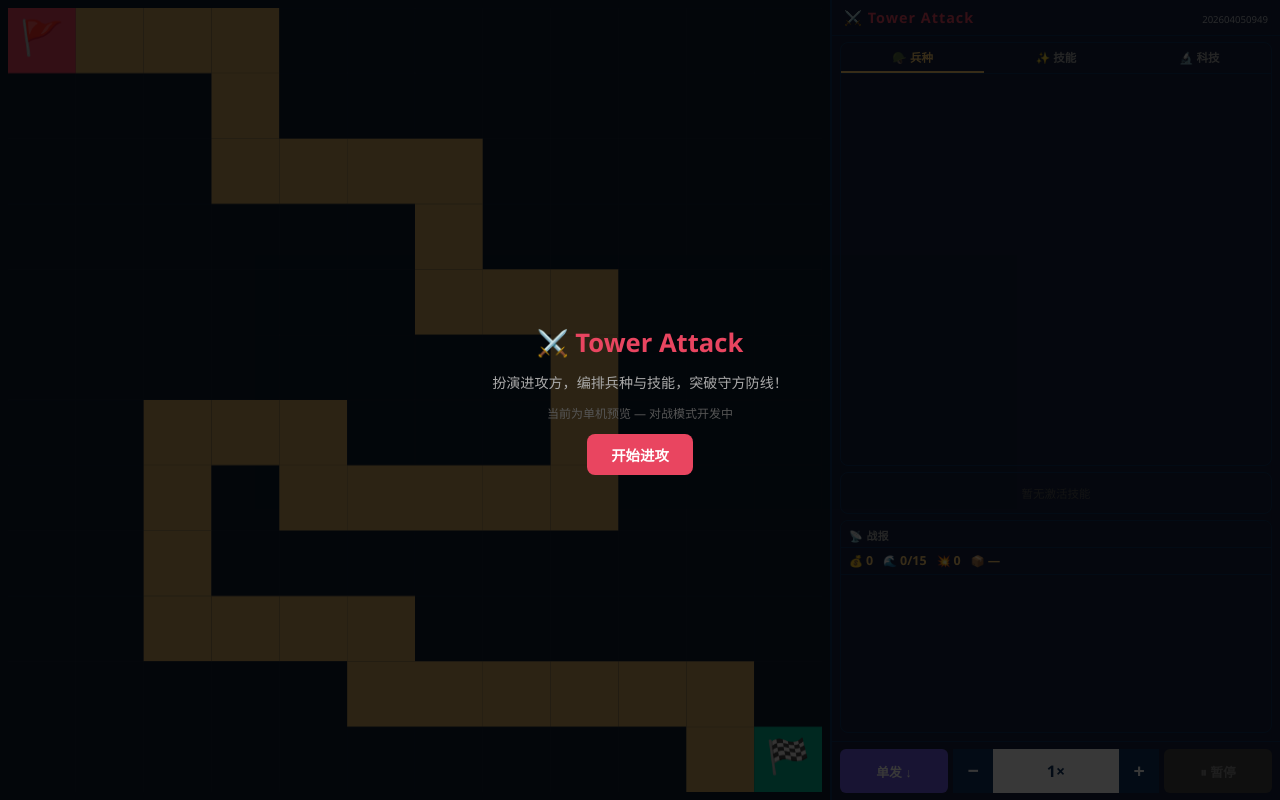
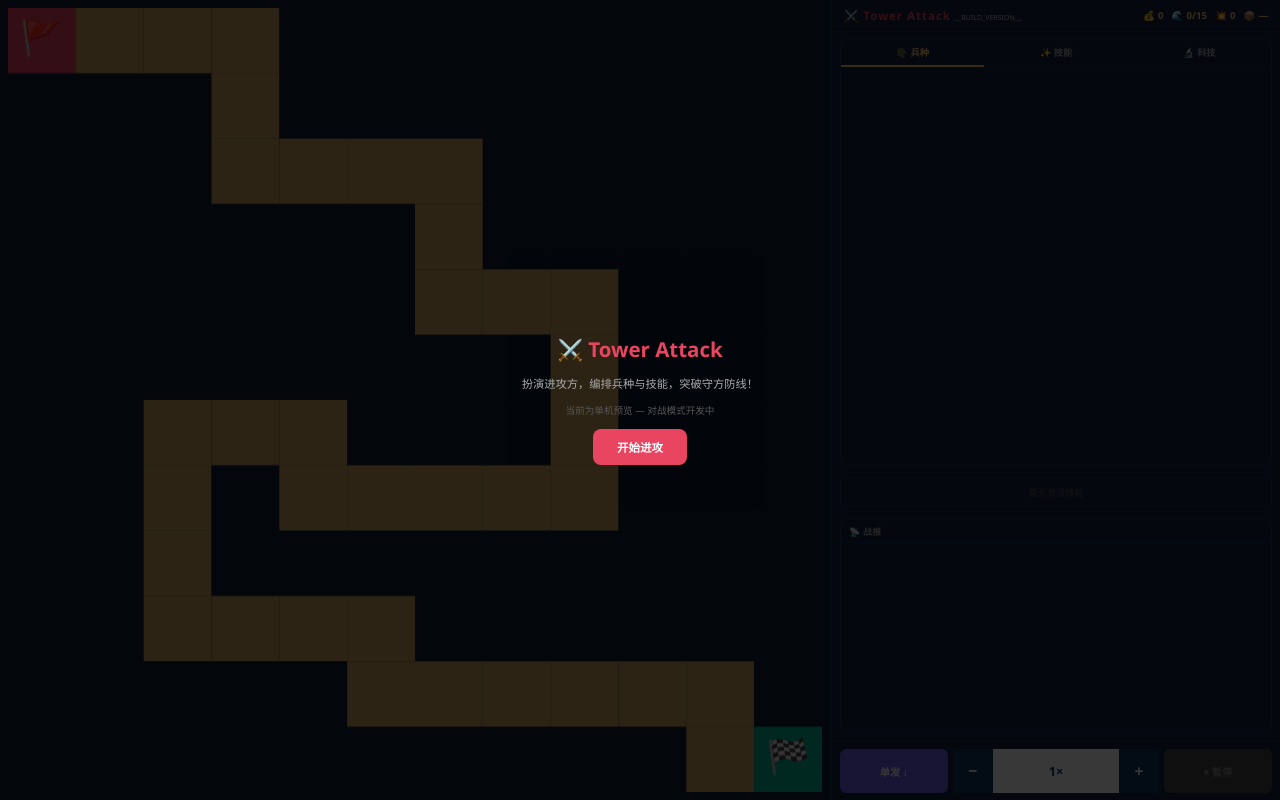
Before and after one commit to rocman/clawbot-playground, a plain HTML site: page games/tower-attack/index.html in a window 1280 px wide. Drawn offline with Linux system fonts and the light colour scheme.

Commit message:
fix: HUD stats back in title bar; version white; global 80% scale

```diff
--- a/games/tower-attack/index.html
+++ b/games/tower-attack/index.html
@@ -4,7 +4,7 @@
 <meta charset="UTF-8">
 <meta name="viewport" content="width=device-width, initial-scale=1.0, user-scalable=no">
 <title>Tower Attack — 进攻方</title>
-<meta name="build-version" content="202604050949">
+<meta name="build-version" content="__BUILD_VERSION__">
 <style>
 *,*::before,*::after{box-sizing:border-box;margin:0;padding:0;}
 html,body{width:100%;height:100%;overflow:hidden;background:#0d1b2e;color:#eee;
@@ -13,6 +13,7 @@ html,body{width:100%;height:100%;overflow:hidden;background:#0d1b2e;color:#eee;
 /* ══════════════════════════════════
    COMMON
 ══════════════════════════════════ */
+html{font-size:80%;}
 body{display:flex;flex-direction:column;}
 
 /* ── Top bar (portrait only) ── */
@@ -24,13 +25,6 @@ body{display:flex;flex-direction:column;}
 
 /* Stats */
 .stat-row{display:flex;gap:8px;flex-wrap:wrap;}
-.hud-stat-bar{
-  display:flex;gap:10px;flex-wrap:wrap;flex-shrink:0;
-  padding:4px 8px 5px;border-bottom:1px solid #0f3460;
-  background:#16213e;position:sticky;top:0;z-index:1;
-}
-.hud-stat-bar .stat .label{color:#aaa;font-size:0.7rem;}
-.hud-stat-bar .stat .val{font-weight:bold;color:#fdcb6e;font-size:0.78rem;}
 .stat{display:flex;align-items:center;gap:3px;font-size:0.75rem;}
 .stat .label{color:#aaa;}
 .stat .val{font-weight:bold;color:#fdcb6e;}
@@ -160,15 +154,6 @@ canvas{display:block;width:100%;height:100%;}
   background:#16213e;border:1px solid #0f3460;border-radius:8px;
   display:flex;flex-direction:column;overflow:hidden;
 }
-#log-panel, #log-panel-pt {
-  overflow-y:auto;
-}
-#log-panel .panel-title,
-#log-panel-pt .panel-title {
-  position:sticky;top:0;z-index:2;background:#16213e;flex-shrink:0;
-}
-/* log 区域不再自带 overflow，由父 panel 统一滚动 */
-#log, #log-pt { overflow-y:visible; flex:none; }
 /* landscape: queue 固定高度由内容撑开，log 吃剩余空间 */
 #build-panel { flex: 2 1 0; }
 #queue-panel { flex: 0 0 auto; }
@@ -378,10 +363,13 @@ canvas{display:block;width:100%;height:100%;}
 
 <!-- Portrait top bar -->
 <header id="header-portrait">
-  <h1 style="display:flex;align-items:baseline;justify-content:space-between;width:100%">
-    <span>⚔️ Tower Attack</span>
-    <span style="font-size:0.6rem;color:#fff;font-weight:normal;letter-spacing:0;opacity:.7">202604050949</span>
-  </h1>
+  <h1>⚔️ Tower Attack <span id="ver-pt" style="font-size:0.55rem;color:#fff;font-weight:normal;letter-spacing:0;opacity:.75">__BUILD_VERSION__</span></h1>
+  <div class="stat-row">
+    <div class="stat"><span class="label">💰</span><span class="val" id="hud-gold-p">0</span></div>
+    <div class="stat"><span class="label">🌊</span><span class="val" id="hud-wave-p">0/15</span></div>
+    <div class="stat"><span class="label">💥</span><span class="val" id="hud-breach-p">0</span></div>
+    <div class="stat"><span class="label">📦</span><span class="val" id="hud-quota-p">—</span></div>
+  </div>
 </header>
 
 <div id="content">
@@ -421,12 +409,6 @@ canvas{display:block;width:100%;height:100%;}
     <div id="panel-right-pt">
       <div class="panel" id="log-panel-pt">
         <div class="panel-title">📡 战报</div>
-        <div class="hud-stat-bar" id="hud-stat-bar-pt">
-          <div class="stat"><span class="label">💰</span><span class="val" id="hud-gold-p">0</span></div>
-          <div class="stat"><span class="label">🌊</span><span class="val" id="hud-wave-p">0/15</span></div>
-          <div class="stat"><span class="label">💥</span><span class="val" id="hud-breach-p">0</span></div>
-          <div class="stat"><span class="label">📦</span><span class="val" id="hud-quota-p">—</span></div>
-        </div>
         <div id="log-pt"></div>
       </div>
       <div class="panel" id="queue-panel-pt">
@@ -451,10 +433,13 @@ canvas{display:block;width:100%;height:100%;}
   <!-- Sidebar (landscape only) -->
   <div id="sidebar">
     <div id="sidebar-header">
-      <h1 style="display:flex;align-items:baseline;justify-content:space-between;width:100%">
-        <span>⚔️ Tower Attack</span>
-        <span style="font-size:0.6rem;color:#fff;font-weight:normal;letter-spacing:0;opacity:.7">202604050949</span>
-      </h1>
+      <h1>⚔️ Tower Attack <span id="ver-l" style="font-size:0.55rem;color:#fff;font-weight:normal;letter-spacing:0;opacity:.75">__BUILD_VERSION__</span></h1>
+      <div class="stat-row">
+        <div class="stat"><span class="label">💰</span><span class="val" id="hud-gold-l">0</span></div>
+        <div class="stat"><span class="label">🌊</span><span class="val" id="hud-wave-l">0/15</span></div>
+        <div class="stat"><span class="label">💥</span><span class="val" id="hud-breach-l">0</span></div>
+        <div class="stat"><span class="label">📦</span><span class="val" id="hud-quota-l">—</span></div>
+      </div>
     </div>
 
     <!-- panel scroll -->
@@ -483,12 +468,6 @@ canvas{display:block;width:100%;height:100%;}
 
       <div class="panel" id="log-panel">
         <div class="panel-title">📡 战报</div>
-        <div class="hud-stat-bar" id="hud-stat-bar-l">
-          <div class="stat"><span class="label">💰</span><span class="val" id="hud-gold-l">0</span></div>
-          <div class="stat"><span class="label">🌊</span><span class="val" id="hud-wave-l">0/15</span></div>
-          <div class="stat"><span class="label">💥</span><span class="val" id="hud-breach-l">0</span></div>
-          <div class="stat"><span class="label">📦</span><span class="val" id="hud-quota-l">—</span></div>
-        </div>
         <div id="log"></div>
       </div>
     </div>
@@ -1933,7 +1912,7 @@ var sl; // suppress lint
 (function(){
   // 从 meta 标签读取当前页面版本
   const currentVersion = (document.querySelector('meta[name="build-version"]') || {}).content || '';
-  if(!currentVersion || currentVersion === '202604050949') return; // 本地开发不启动
+  if(!currentVersion || currentVersion === '__BUILD_VERSION__') return; // 本地开发不启动
 
   let dismissed = false;
   let checkTimer = null;
```
